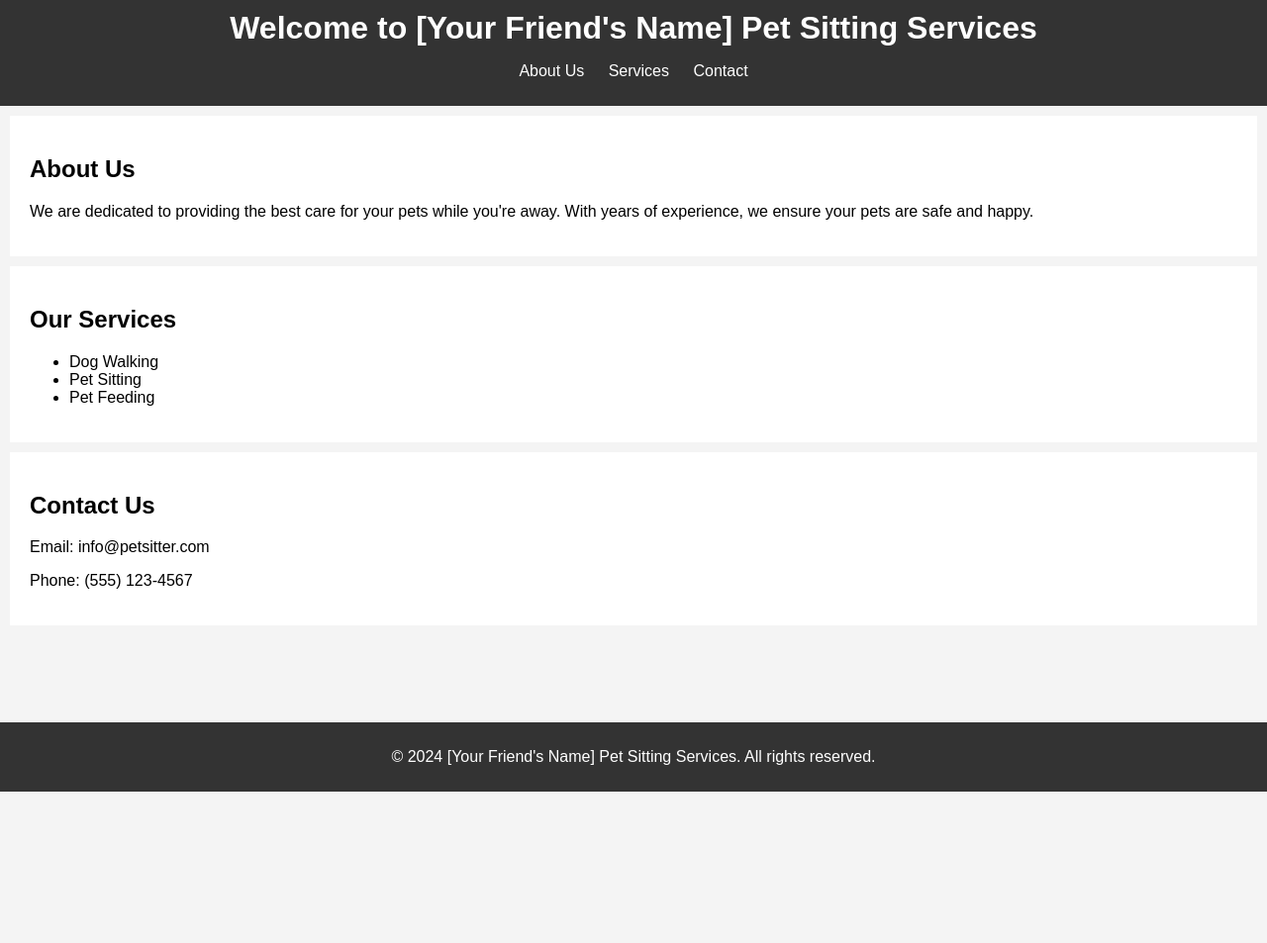
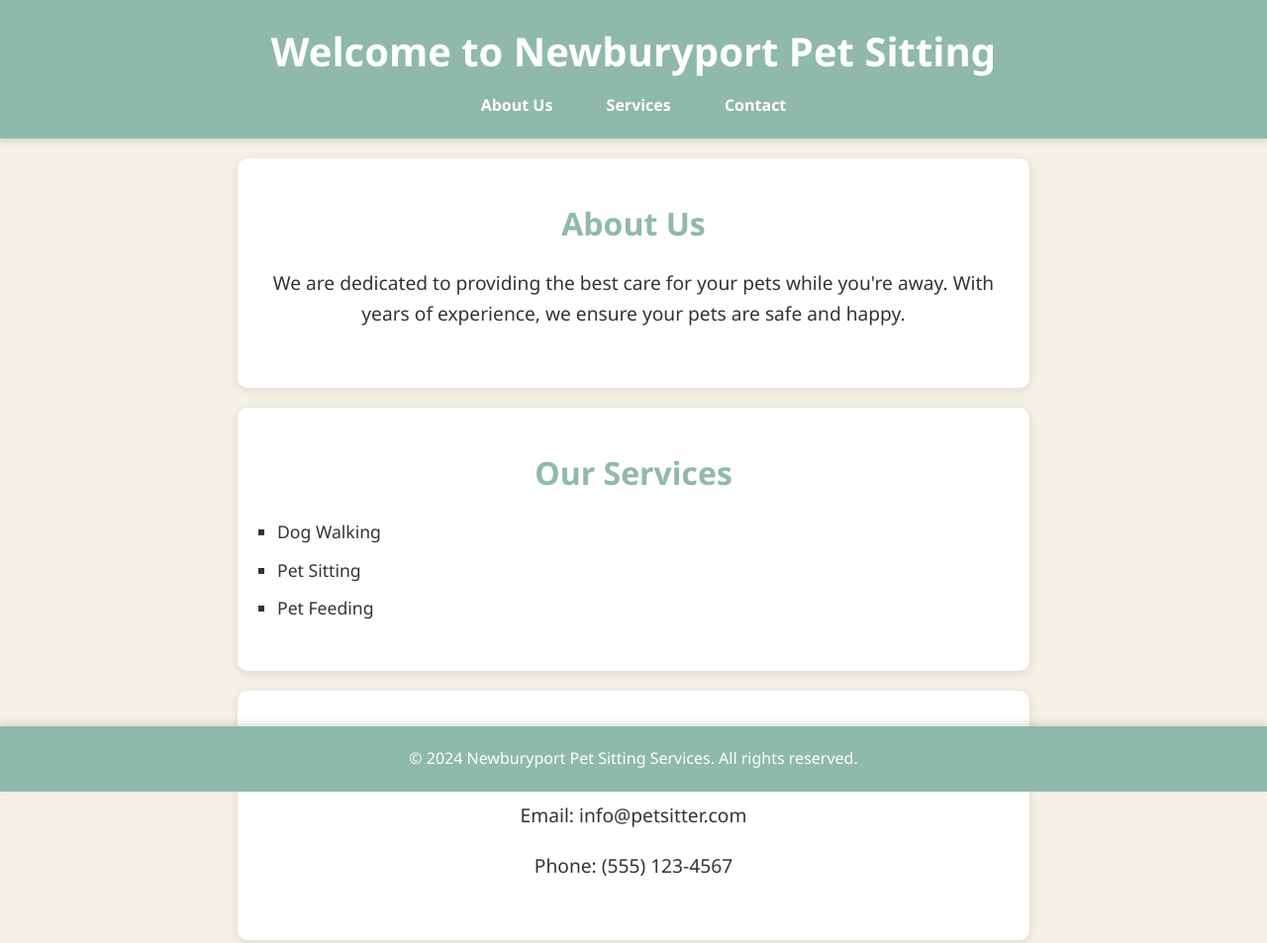
Before and after one commit to nbptdogs/nbptpetsitting, a plain HTML site: page index.html in a window 1280 px wide. Shown: the whole page at 99% size. Before the commit the page ends 800 px from the top, so only its background shows below. Drawn offline with Linux system fonts and the light colour scheme.

Commit message:
edited index, changed colors

```diff
--- a/app.css
+++ b/app.css
@@ -1,20 +1,33 @@
 /* app.css */
-body {
-    font-family: Arial, sans-serif;
+
+/* General Reset */
+* {
     margin: 0;
     padding: 0;
-    background-color: #f4f4f4;
+    box-sizing: border-box;
 }
 
+/* Body Styling */
+body {
+    font-family: 'Segoe UI', Tahoma, Geneva, Verdana, sans-serif;
+    background-color: #f3f0e6;
+    color: #333;
+    line-height: 1.6;
+    padding-bottom: 60px; /* For footer spacing */
+}
+
+/* Header Styling */
 header {
-    background-color: #333;
-    color: white;
-    padding: 10px 0;
+    background-color: #8fb9aa;
+    color: #fff;
+    padding: 20px 0;
     text-align: center;
+    box-shadow: 0 4px 6px rgba(0, 0, 0, 0.1);
 }
 
 header h1 {
-    margin: 0;
+    font-size: 2.5em;
+    margin-bottom: 10px;
 }
 
 nav ul {
@@ -24,26 +37,75 @@ nav ul {
 
 nav ul li {
     display: inline;
-    margin: 0 10px;
+    margin: 0 15px;
 }
 
 nav ul li a {
-    color: white;
+    color: #fff;
     text-decoration: none;
+    font-weight: bold;
+    padding: 5px 10px;
+    border-radius: 5px;
+    transition: background-color 0.3s ease;
 }
 
-section {
-    padding: 20px;
-    margin: 10px;
-    background-color: white;
+nav ul li a:hover {
+    background-color: #fff;
+    color: #8fb9aa;
 }
 
+/* Section Styling */
+section {
+    padding: 40px 20px;
+    margin: 20px auto;
+    max-width: 800px;
+    background-color: #fff;
+    border-radius: 10px;
+    box-shadow: 0 2px 10px rgba(0, 0, 0, 0.1);
+}
+
+section h2 {
+    color: #8fb9aa;
+    font-size: 2em;
+    margin-bottom: 20px;
+    text-align: center;
+}
+
+section p {
+    font-size: 1.2em;
+    margin-bottom: 20px;
+    text-align: center;
+}
+
+section ul {
+    list-style-type: square;
+    padding-left: 20px;
+}
+
+section ul li {
+    font-size: 1.1em;
+    margin-bottom: 10px;
+}
+
+/* Contact Section */
+#contact p {
+    text-align: center;
+    font-size: 1.2em;
+}
+
+/* Footer Styling */
 footer {
-    background-color: #333;
-    color: white;
+    background-color: #8fb9aa;
+    color: #fff;
     text-align: center;
-    padding: 10px 0;
+    padding: 20px 0;
     position: fixed;
     width: 100%;
     bottom: 0;
+    box-shadow: 0 -4px 6px rgba(0, 0, 0, 0.1);
 }
+
+footer p {
+    margin: 0;
+    font-size: 1em;
+}
--- a/index.html
+++ b/index.html
@@ -8,7 +8,7 @@
 </head>
 <body>
     <header>
-        <h1>Welcome to [Your Friend's Name] Pet Sitting Services</h1>
+        <h1>Welcome to Newburyport Pet Sitting</h1>
         <nav>
             <ul>
                 <li><a href="#about">About Us</a></li>
@@ -39,7 +39,7 @@
     </section>
 
     <footer>
-        <p>&copy; 2024 [Your Friend's Name] Pet Sitting Services. All rights reserved.</p>
+        <p>&copy; 2024 Newburyport Pet Sitting Services. All rights reserved.</p>
     </footer>
 
     <script src="app.js"></script>
```
